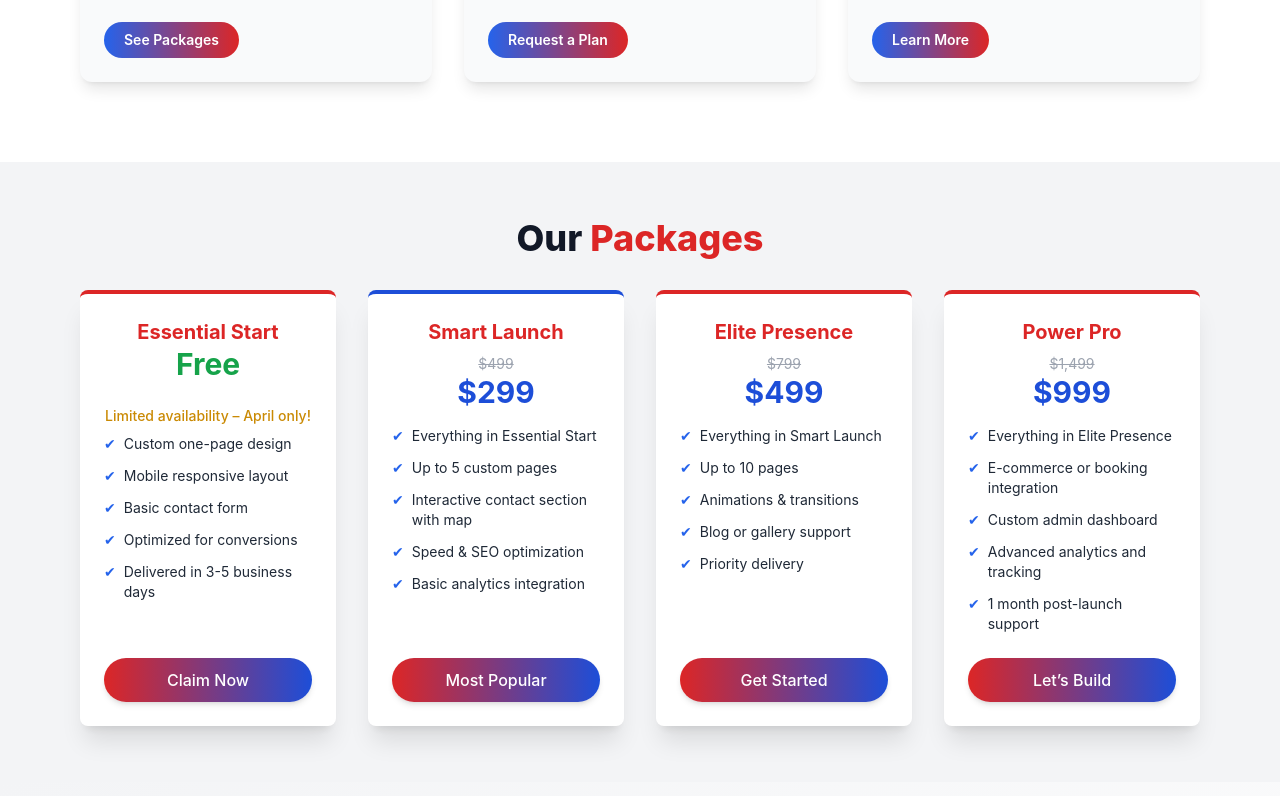
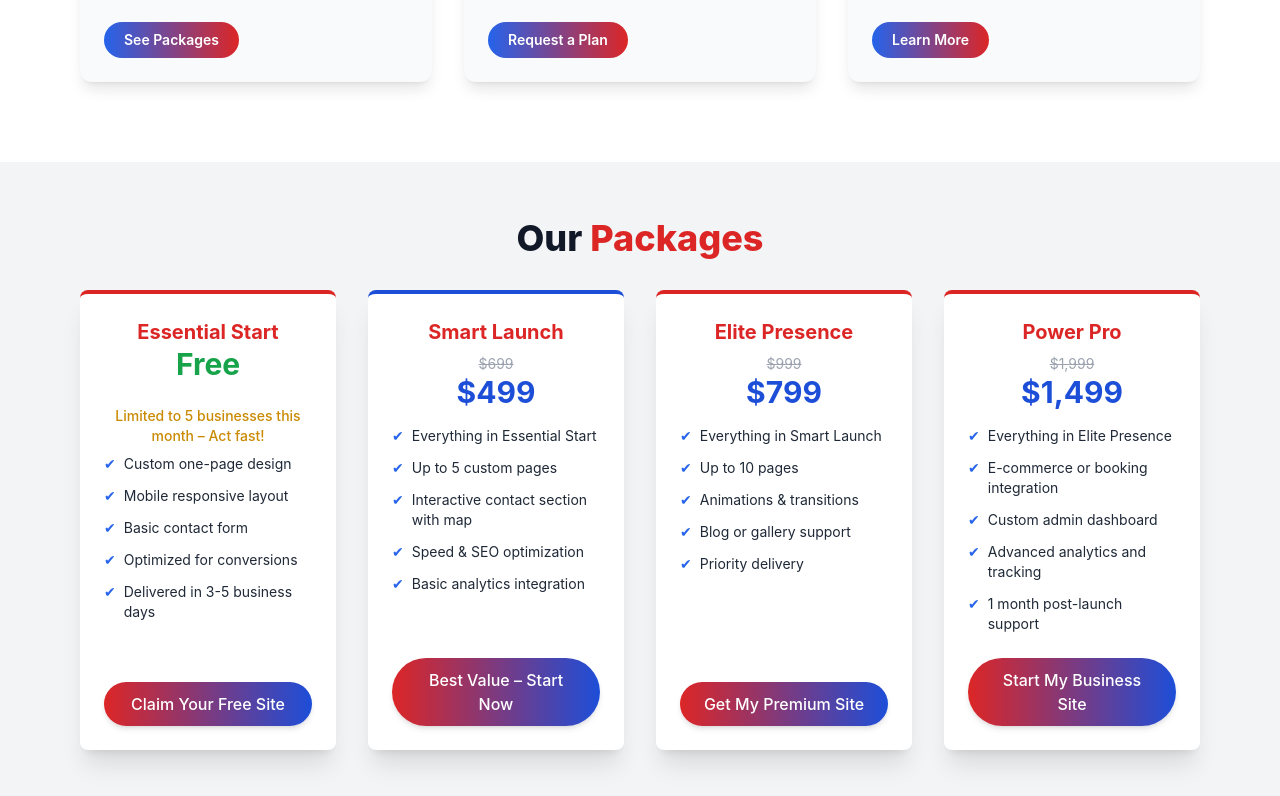
Before and after one commit to juancabrera0513/DOMIWEBITES2, a React (Create React App) app: page / in a window 1280 px wide. Shown: the part 2001-2797 px from the top of the page. Built offline with nearby package versions, Linux system fonts and the light colour scheme.

Commit message:
updated pricing and cta homepage

```diff
--- a/public/privacy-policy.html
+++ b/public/privacy-policy.html
@@ -43,7 +43,7 @@
   </header>
 
   <main>
-    <p><strong>Last updated:</strong> April 2025</p>
+    <p><strong>Last updated:</strong> May 2025</p>
 
     <p>
       At Domi Websites, we value your privacy. This Privacy Policy outlines how we collect, use, and safeguard your personal information when you visit our site or interact with our services.
--- a/src/Home.jsx
+++ b/src/Home.jsx
@@ -46,8 +46,7 @@ const Home = () => {
           href="#pricing"
           className="inline-block px-6 py-3 bg-gradient-to-r from-red-600 to-blue-600 rounded-full hover:scale-105 transition transform text-white font-semibold text-lg shadow-lg animate-bounce focus:outline focus:ring-2 focus:ring-white [text-shadow:_0_1px_2px_rgb(0_0_0_/_85%)]"
         >
-          Claim This May’s Offer
-        </a>
+Request Your Free Website (Limited Spots)        </a>
       </div>
     </section>
   );
--- a/src/Pricing.jsx
+++ b/src/Pricing.jsx
@@ -102,14 +102,14 @@ const webPackages = [
       'Optimized for conversions',
       'Delivered in 3-5 business days'
     ],
-    notice: 'Limited availability – April only!',
+    notice: 'Limited to 5 businesses this month – Act fast!',
     highlight: false,
-    button: 'Claim Now'
+    button: 'Claim Your Free Site'
   },
   {
     title: 'Smart Launch',
-    price: '$299',
-    oldPrice: '$499',
+    price: '$499',
+    oldPrice: '$699',
     features: [
       'Everything in Essential Start',
       'Up to 5 custom pages',
@@ -118,12 +118,12 @@ const webPackages = [
       'Basic analytics integration'
     ],
     highlight: true,
-    button: 'Most Popular'
+    button: 'Best Value – Start Now'
   },
   {
     title: 'Elite Presence',
-    price: '$499',
-    oldPrice: '$799',
+    price: '$799',
+    oldPrice: '$999',
     features: [
       'Everything in Smart Launch',
       'Up to 10 pages',
@@ -132,12 +132,12 @@ const webPackages = [
       'Priority delivery'
     ],
     highlight: false,
-    button: 'Get Started'
+    button: 'Get My Premium Site'
   },
   {
     title: 'Power Pro',
-    price: '$999',
-    oldPrice: '$1,499',
+    price: '$1,499',
+    oldPrice: '$1,999',
     features: [
       'Everything in Elite Presence',
       'E-commerce or booking integration',
@@ -146,8 +146,9 @@ const webPackages = [
       '1 month post-launch support'
     ],
     highlight: false,
-    button: 'Let’s Build'
+    button: 'Start My Business Site'
   }
 ];
 
+
 export default Pricing;
```
